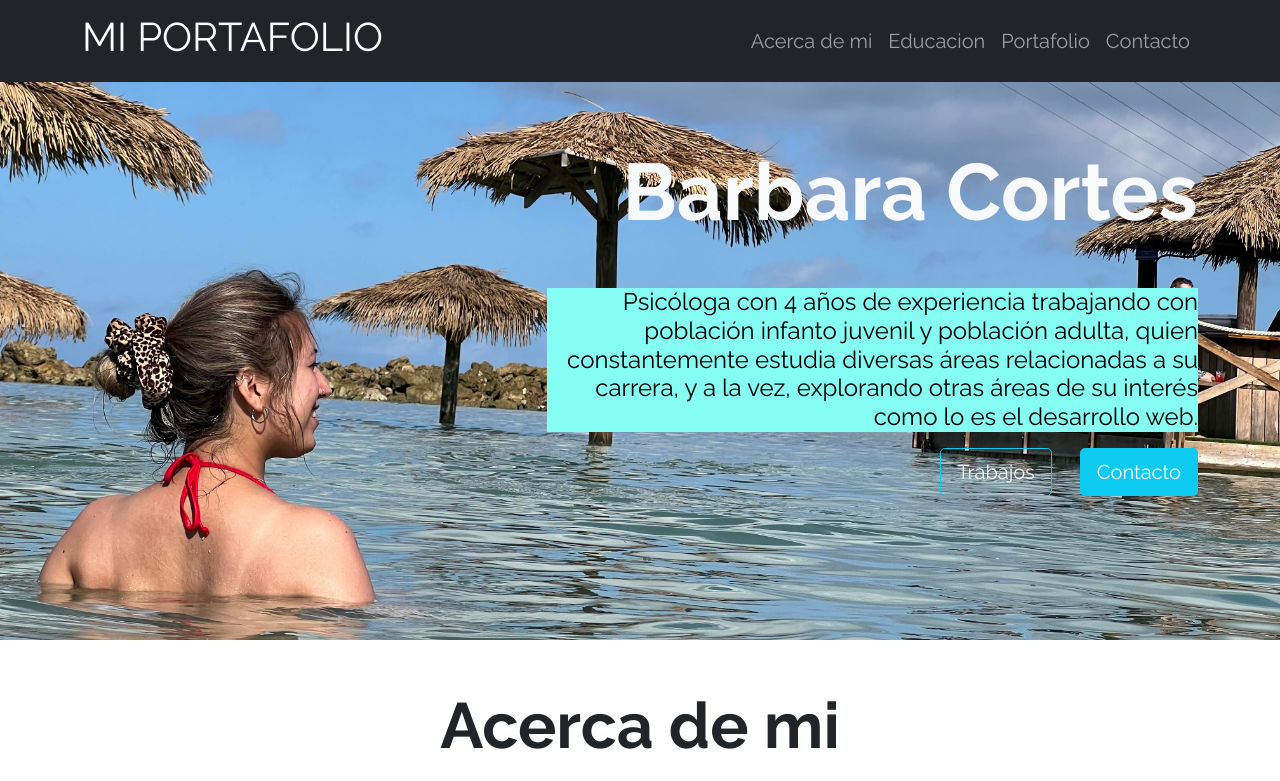
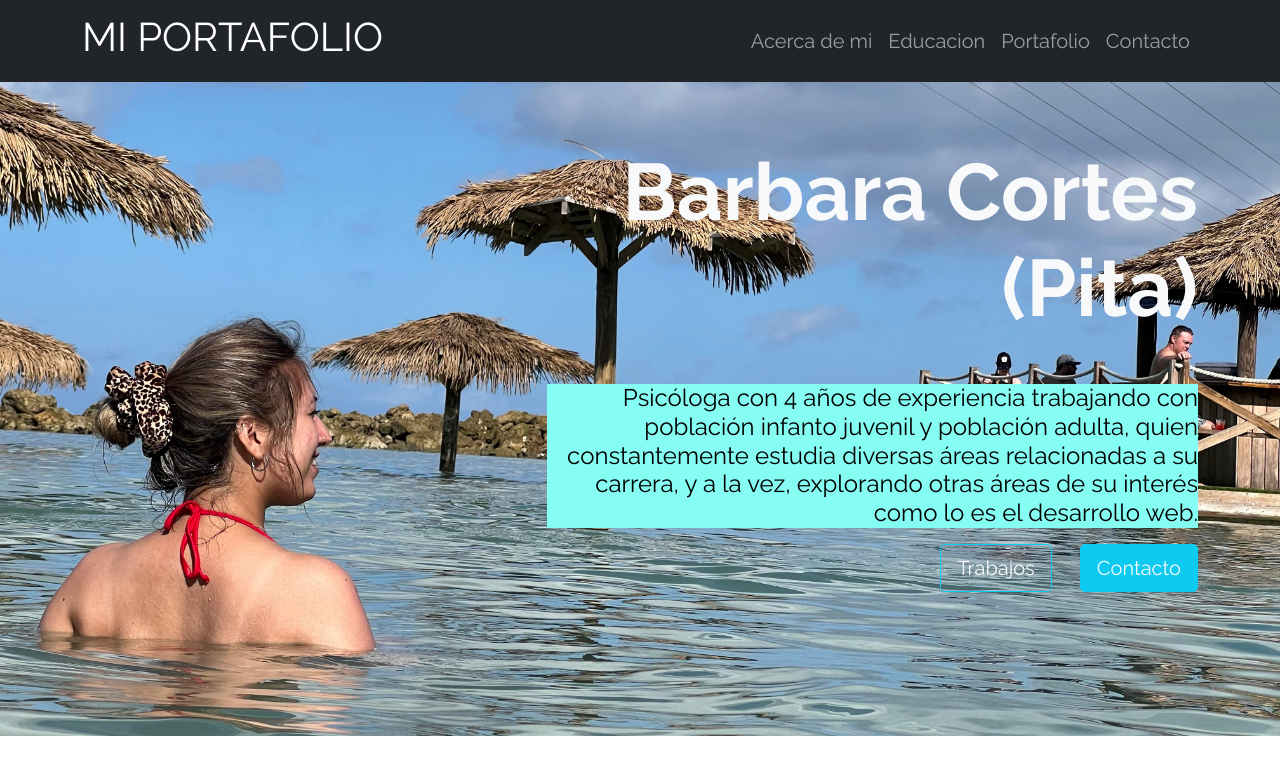
Before and after one commit to cgaetes/cgaetes-Barbara-483.github.io, a plain HTML site: page index.html in a window 1280 px wide. Shown: the top 781 px of the page. Drawn offline with nearby package versions, Linux system fonts and the light colour scheme; files whose address does not match are found by name.

Commit message:
se agrega apodo del colegio

```diff
--- a/index.html
+++ b/index.html
@@ -55,7 +55,7 @@
         <div class="container">
             <div class="ms-auto col-12 col-md-7 ">
                 <h1 class="display-1 fw-bold my-5">
-                    Barbara Cortes
+                    Barbara Cortes (Pita)
                 </h1>
                 <p class="my-5">
                     <h4 class="demi">Psicóloga con 4 años de experiencia trabajando con población infanto juvenil y población adulta, quien constantemente estudia diversas áreas relacionadas a su carrera, y a la vez, explorando otras áreas de su interés como lo es el desarrollo web.</h4>
```
